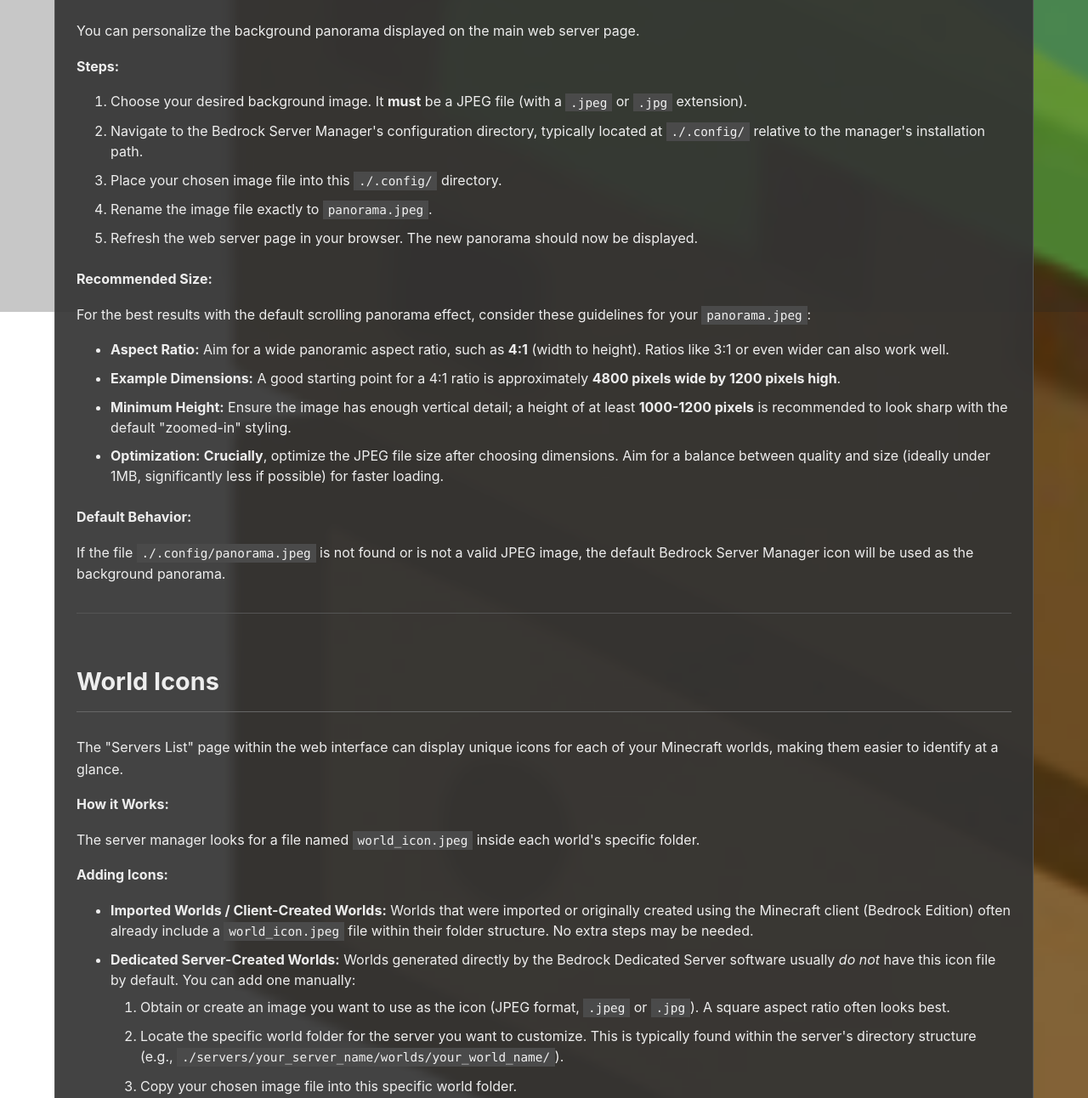
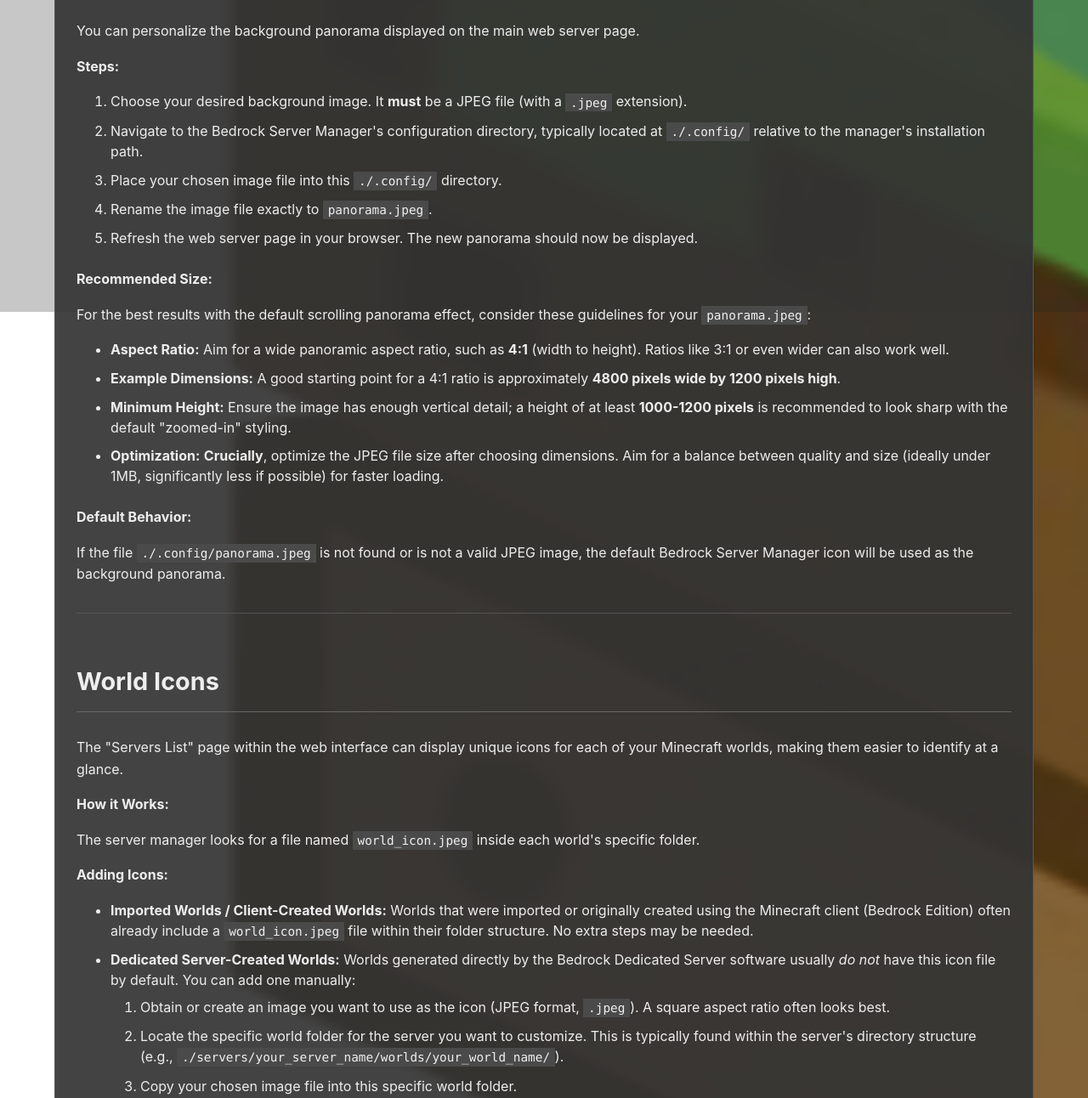
Before and after one commit to mmorys/bedrock-server-manager, a Flask app: page /docs/extras in a window 1280 px wide. Shown: the part 433-1725 px from the top of the page at 85% size. Run offline with Flask 3, Linux system fonts and the light colour scheme; parts of the project's set-up code (start-up, migrations or seed data) failed here and were passed over.

Commit message:
Update extras_config.html

```diff
--- a/bedrock_server_manager/web/templates/extras_config.html
+++ b/bedrock_server_manager/web/templates/extras_config.html
@@ -247,7 +247,7 @@
 
     <p><strong>Steps:</strong></p>
     <ol>
-        <li>Choose your desired background image. It <strong>must</strong> be a JPEG file (with a <code>.jpeg</code> or <code>.jpg</code> extension).</li>
+        <li>Choose your desired background image. It <strong>must</strong> be a JPEG file (with a <code>.jpeg</code> extension).</li>
         <li>Navigate to the Bedrock Server Manager's configuration directory, typically located at <code>./.config/</code> relative to the manager's installation path.</li>
         <li>Place your chosen image file into this <code>./.config/</code> directory.</li>
         <li>Rename the image file exactly to <code>panorama.jpeg</code>.</li>
@@ -282,7 +282,7 @@
         <li>
             <strong>Dedicated Server-Created Worlds:</strong> Worlds generated directly by the Bedrock Dedicated Server software usually <em>do not</em> have this icon file by default. You can add one manually:
             <ol>
-                <li>Obtain or create an image you want to use as the icon (JPEG format, <code>.jpeg</code> or <code>.jpg</code>). A square aspect ratio often looks best.</li>
+                <li>Obtain or create an image you want to use as the icon (JPEG format, <code>.jpeg</code>). A square aspect ratio often looks best.</li>
                 <li>Locate the specific world folder for the server you want to customize. This is typically found within the server's directory structure (e.g., <code>./servers/your_server_name/worlds/your_world_name/</code>).</li>
                 <li>Copy your chosen image file into this specific world folder.</li>
                 <li>Rename the image file exactly to <code>world_icon.jpeg</code>.</li>
```
